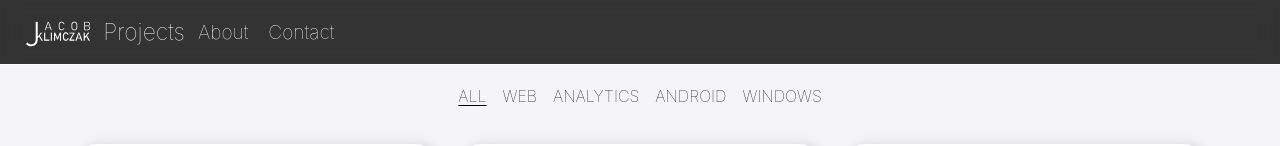
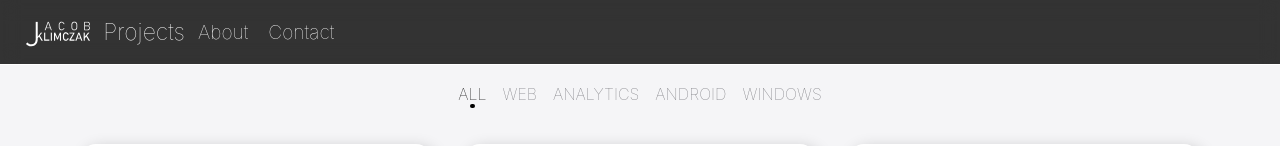
Before and after one commit to Jacob4649/2022-portfolio, a React (Create React App) app: page /projects in a window 1280 px wide. Shown: the top 146 px of the page. Built offline with nearby package versions, Linux system fonts and the light colour scheme.

Commit message:
add dot under selected project type

```diff
--- a/src/pages/projects/projects.css
+++ b/src/pages/projects/projects.css
@@ -123,17 +123,34 @@
     font-size: normal;
     font-weight: lighter;
     margin: 0.5rem;
-    color: black;
+    color: #6e6e73;
     align-self: center;
     display: block;
+    transition: all 0.25s ease-in-out;
 }
 
 .project-types > *:hover {
     font-size: x-large;
-    transition: all 0.25s ease-in-out;
 }
 
 .selected-type {
-    text-decoration: underline;
-    text-underline-offset: 0.2em;
+    /* text-decoration: underline; */
+    color: black;
+    /* text-underline-offset: 0.2em; */
 }
+
+.selected-type::after {
+    opacity: 100% !important;
+}
+
+.project-types > *::after {
+    display: block;
+    content: '';
+    margin-left: calc(50% - 0.3em / 2);
+    width: 0.3em;
+    height: 0.3em;
+    background: black;
+    border-radius: 1rem;
+    opacity: 0%;
+    transition: all 0.25s ease-in-out;
+}
```
